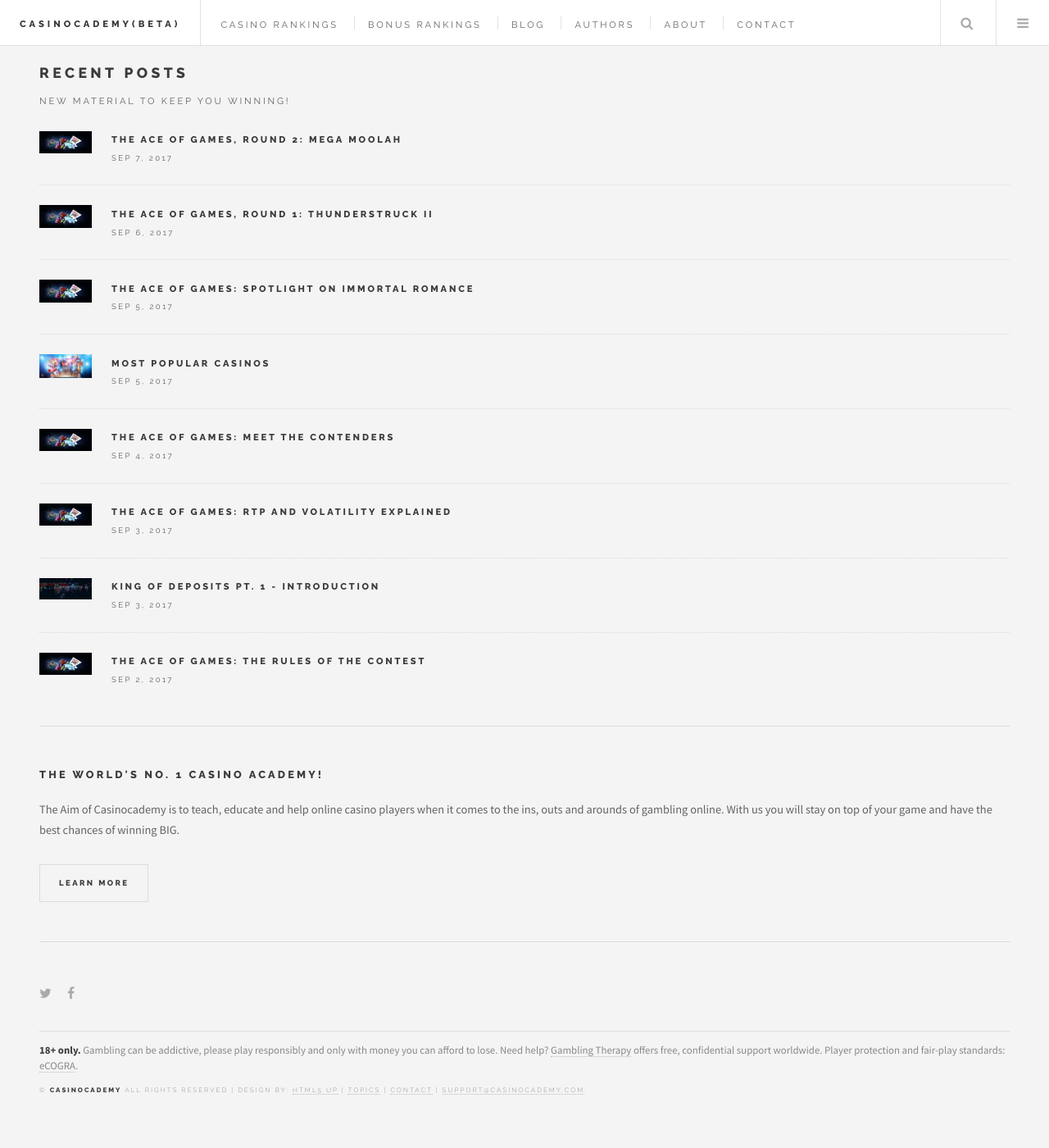
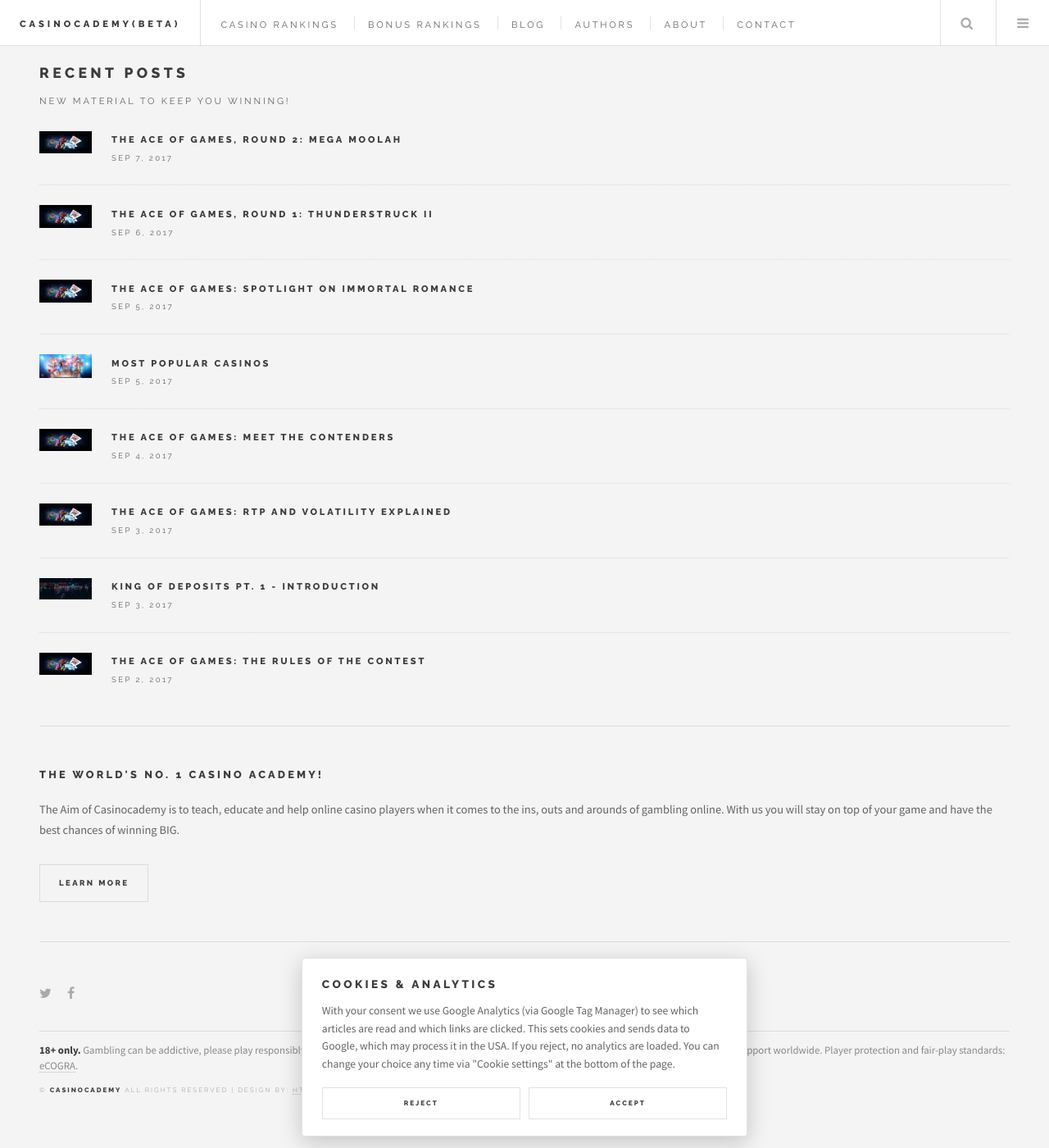
Before and after one commit to MI6-EMP-ID-007/MI6-EMP-ID-007.github.io, a Jekyll site: the page built from index.html, in a window 1280 px wide and 1400 px high, scrolled down 5562 px. Shown: the whole window at 82% size. Built offline with Jekyll 4.4.1, drawn with Linux system fonts in a browser that asks for light colours; the list of posts is cut into pages by our own code.

Commit message:
Add cookie consent banner; load GTM/GA4 only after consent (reopens #4)
Accept and Reject have equal prominence, Consent Mode defaults to denied, GA cookies are removed on reject, and a footer 'Cookie settings' link reopens the banner. The GTM noscript iframe is removed from the homepage layout because visitors without JavaScript cannot consent. Adds issues.md rounds 6 and 7 and item 59 (privacy policy).

Co-Authored-By: Claude Sonnet 5.5 <noreply@anthropic.com>

```diff
--- a/_includes/footer.html
+++ b/_includes/footer.html
@@ -9,6 +9,6 @@
 									-->
 								</ul>
 								<p class="responsible-gambling"><strong>18+ only.</strong> Gambling can be addictive, please play responsibly and only with money you can afford to lose. Need help? <a href="https://www.gamblingtherapy.org" target="_blank" rel="noopener noreferrer">Gambling Therapy</a> offers free, confidential support worldwide. Player protection and fair-play standards: <a href="https://ecogra.org" target="_blank" rel="noopener noreferrer">eCOGRA</a>.</p>
-								<p class="copyright">&copy; <strong>Casinocademy</strong> All rights reserved | Design by: <a href="http://html5up.net">HTML5 UP</a> | <a href="/topics/">Topics</a> | <a href="/contact">Contact</a> | <a href="mailto:support@casinocademy.com">support@casinocademy.com</a></p>
+								<p class="copyright">&copy; <strong>Casinocademy</strong> All rights reserved | Design by: <a href="http://html5up.net">HTML5 UP</a> | <a href="/topics/">Topics</a> | <a href="/contact">Contact</a> | <a href="#" role="button" data-cookie-settings>Cookie settings</a> | <a href="mailto:support@casinocademy.com">support@casinocademy.com</a></p>
 							</section>
 						</section>
--- a/_includes/head.html
+++ b/_includes/head.html
@@ -39,11 +39,32 @@
 		{% comment %}Analytics: the old Universal Analytics tag (UA-110009508-1) was removed, Google stopped
 		     processing UA data in 2023. Configure GA4 inside Google Tag Manager (container below).{% endcomment %}
 
-		<!-- Google Tag Manager -->
-			<script>(function(w,d,s,l,i){w[l]=w[l]||[];w[l].push({'gtm.start':
-				new Date().getTime(),event:'gtm.js'});var f=d.getElementsByTagName(s)[0],
-				j=d.createElement(s),dl=l!='dataLayer'?'&l='+l:'';j.async=true;j.src=
-				'https://www.googletagmanager.com/gtm.js?id='+i+dl;f.parentNode.insertBefore(j,f);
-				})(window,document,'script','dataLayer','GTM-MS9J2KH');
+		<!-- Consent + Google Tag Manager.
+			 GTM (and with it GA4) is only loaded after the visitor accepts analytics cookies.
+			 The banner and the "Cookie settings" link are handled by assets/js/consent.js. -->
+			<script>
+				window.dataLayer = window.dataLayer || [];
+				function gtag(){dataLayer.push(arguments);}
+				window.ccLoadGtm = function () {
+					if (window.ccGtmLoaded) return;
+					window.ccGtmLoaded = true;
+					(function(w,d,s,l,i){w[l]=w[l]||[];w[l].push({'gtm.start':
+					new Date().getTime(),event:'gtm.js'});var f=d.getElementsByTagName(s)[0],
+					j=d.createElement(s),dl=l!='dataLayer'?'&l='+l:'';j.async=true;j.src=
+					'https://www.googletagmanager.com/gtm.js?id='+i+dl;f.parentNode.insertBefore(j,f);
+					})(window,document,'script','dataLayer','GTM-MS9J2KH');
+				};
+				(function () {
+					var choice = null;
+					try { choice = localStorage.getItem('cc_consent_v1'); } catch (e) {}
+					gtag('consent', 'default', {
+						ad_storage: 'denied',
+						ad_user_data: 'denied',
+						ad_personalization: 'denied',
+						analytics_storage: choice === 'granted' ? 'granted' : 'denied'
+					});
+					if (choice === 'granted') window.ccLoadGtm();
+				})();
 			</script>
-		<!-- End Google Tag Manager -->
+			<script src="{{ 'assets/js/consent.js' | relative_url }}" defer{% if site.privacy_url %} data-privacy-url="{{ site.privacy_url | relative_url }}"{% endif %}></script>
+		<!-- End Consent + Google Tag Manager -->
--- a/_layouts/homepage.html
+++ b/_layouts/homepage.html
@@ -15,12 +15,6 @@
 		<meta name="author" content="Casinocademy team">
 	</head>
 	<body>
-		<!-- Google Tag Manager (noscript) -->
-			<noscript><iframe src="https://www.googletagmanager.com/ns.html?id=GTM-MS9J2KH"
-				height="0" width="0" style="display:none;visibility:hidden"></iframe>
-			</noscript>
-		<!-- End Google Tag Manager (noscript) -->
-
 		<!-- Wrapper -->
 			<div id="wrapper">
 
--- a/assets/css/custom.css
+++ b/assets/css/custom.css
@@ -117,3 +117,47 @@
 /* ---------- Contact page ---------- */
 
 .form-note { color: #999999; font-size: 0.85em; margin-top: 1.5em; }
+
+/* ---------- Cookie consent banner (assets/js/consent.js) ---------- */
+
+.cookie-consent {
+	background: #ffffff;
+	border: solid 1px rgba(160, 160, 160, 0.3);
+	border-radius: 4px;
+	bottom: 1em;
+	box-shadow: 0 0.5em 2em rgba(0, 0, 0, 0.2);
+	color: #646464;
+	font-size: 0.85em;
+	left: 50%;
+	line-height: 1.6;
+	max-height: calc(100vh - 2em);
+	max-width: calc(100vw - 2em);
+	overflow-y: auto;
+	padding: 1.5em 1.75em;
+	position: fixed;
+	transform: translateX(-50%);
+	width: 40em;
+	z-index: 10002;
+}
+
+.cookie-consent[hidden] { display: none; }
+
+.cookie-consent h2 {
+	font-size: 1em;
+	margin: 0 0 0.75em 0;
+}
+
+.cookie-consent p { margin: 0 0 1.25em 0; }
+
+/* Accept and Reject share one style on purpose: rejecting must be as easy as accepting. */
+.cookie-consent-actions {
+	display: flex;
+	flex-wrap: wrap;
+	gap: 0.75em;
+	justify-content: flex-end;
+}
+
+.cookie-consent-actions .button {
+	flex: 1 1 10em;
+	margin: 0;
+}
--- /dev/null
+++ b/assets/js/consent.js
@@ -0,0 +1,113 @@
+/* Casinocademy cookie consent.
+   - No choice yet: show the banner. Nothing from Google is loaded.
+   - Accept: store the choice, grant analytics_storage, load GTM (window.ccLoadGtm, defined in _includes/head.html).
+   - Reject: store the choice, deny analytics_storage, delete any GA cookies.
+   - Any element with [data-cookie-settings] reopens the banner so visitors can change their mind. */
+(function () {
+	'use strict';
+
+	var KEY = 'cc_consent_v1';
+	var script = document.currentScript;
+	var privacyUrl = script && script.getAttribute('data-privacy-url');
+	var banner = null;
+
+	function getChoice() {
+		try { return localStorage.getItem(KEY); } catch (e) { return null; }
+	}
+
+	function setChoice(value) {
+		try { localStorage.setItem(KEY, value); } catch (e) {}
+	}
+
+	function deleteGaCookies() {
+		var host = location.hostname;
+		var bare = host.replace(/^www\./, '');
+		var domains = ['', host, '.' + host, bare, '.' + bare];
+		document.cookie.split(';').forEach(function (part) {
+			var name = part.split('=')[0].trim();
+			if (/^(_ga|_ga_.*|_gid|_gat.*)$/.test(name)) {
+				domains.forEach(function (d) {
+					document.cookie = name + '=; Max-Age=0; path=/' + (d ? '; domain=' + d : '');
+				});
+			}
+		});
+	}
+
+	function accept() {
+		setChoice('granted');
+		gtag('consent', 'update', { analytics_storage: 'granted' });
+		window.ccLoadGtm();
+		hide();
+	}
+
+	function reject() {
+		var gtmRunning = !!window.ccGtmLoaded;
+		setChoice('denied');
+		gtag('consent', 'update', { analytics_storage: 'denied' });
+		deleteGaCookies();
+		hide();
+		// Consent withdrawn after GTM was loaded on this page: reload so no Google script keeps running.
+		if (gtmRunning) location.reload();
+	}
+
+	function el(tag, attrs, text) {
+		var node = document.createElement(tag);
+		Object.keys(attrs || {}).forEach(function (k) { node.setAttribute(k, attrs[k]); });
+		if (text) node.textContent = text;
+		return node;
+	}
+
+	function build() {
+		banner = el('section', {
+			'class': 'cookie-consent',
+			'role': 'dialog',
+			'aria-labelledby': 'cookie-consent-title',
+			'aria-describedby': 'cookie-consent-text',
+			'hidden': ''
+		});
+
+		var title = el('h2', { id: 'cookie-consent-title' }, 'Cookies & analytics');
+		var text = el('p', { id: 'cookie-consent-text' },
+			'With your consent we use Google Analytics (via Google Tag Manager) to see which articles are read ' +
+			'and which links are clicked. This sets cookies and sends data to Google, which may process it in the USA. ' +
+			'If you reject, no analytics are loaded. You can change your choice any time via "Cookie settings" at the bottom of the page.');
+
+		if (privacyUrl) {
+			text.appendChild(document.createTextNode(' '));
+			text.appendChild(el('a', { href: privacyUrl }, 'Privacy policy'));
+		}
+
+		var actions = el('div', { 'class': 'cookie-consent-actions' });
+		var acceptBtn = el('button', { type: 'button', 'class': 'button' }, 'Accept');
+		var rejectBtn = el('button', { type: 'button', 'class': 'button' }, 'Reject');
+		acceptBtn.addEventListener('click', accept);
+		rejectBtn.addEventListener('click', reject);
+		actions.appendChild(rejectBtn);
+		actions.appendChild(acceptBtn);
+
+		banner.appendChild(title);
+		banner.appendChild(text);
+		banner.appendChild(actions);
+
+		// First in the body so keyboard users reach it before the page content.
+		document.body.insertBefore(banner, document.body.firstChild);
+	}
+
+	function show() {
+		if (!banner) build();
+		banner.hidden = false;
+	}
+
+	function hide() {
+		if (banner) banner.hidden = true;
+	}
+
+	document.addEventListener('click', function (e) {
+		var trigger = e.target.closest && e.target.closest('[data-cookie-settings]');
+		if (!trigger) return;
+		e.preventDefault();
+		show();
+	});
+
+	if (getChoice() === null) show();
+})();
```
Also changed, not shown: issues.md (+16 -1 lines).
